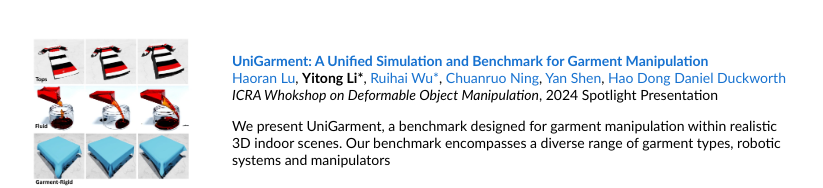
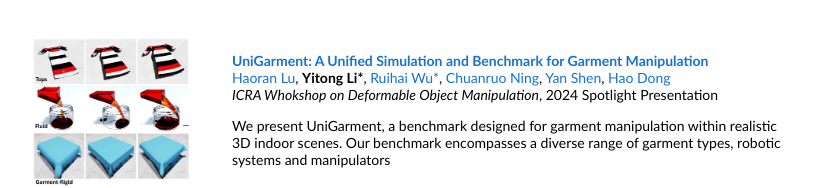
Before and after one commit to lyttttt3333/YitongLi.github.io, a plain HTML site: page index.html in a window 1280 px wide. Shown: the part 563-751 px from the top of the page, without its empty margins (228-1051 px from the left). Drawn offline with Linux system fonts and the light colour scheme.

Commit message:
modified:   index.html

```diff
--- a/index.html
+++ b/index.html
@@ -127,7 +127,6 @@
     <a href="https://tritiumr.github.io/">Chuanruo Ning</a>,
     <a href="https://sxy7147.github.io/">Yan Shen</a>,
     <a href="https://zsdonghao.github.io/">Hao Dong</a>
-		<a href="http://www.stronglyconvex.com/about.html">Daniel Duckworth</a>
         <br>
         <em>ICRA Whokshop on Deformable Object Manipulation</em>, 2024 Spotlight Presentation
         <br>
```
